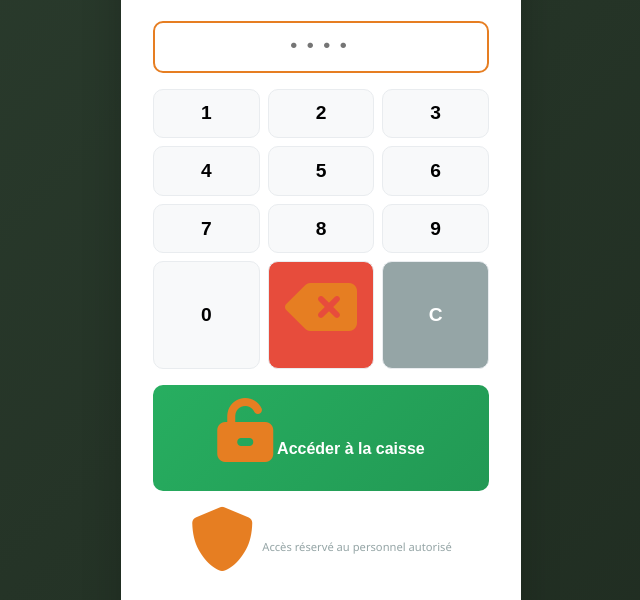
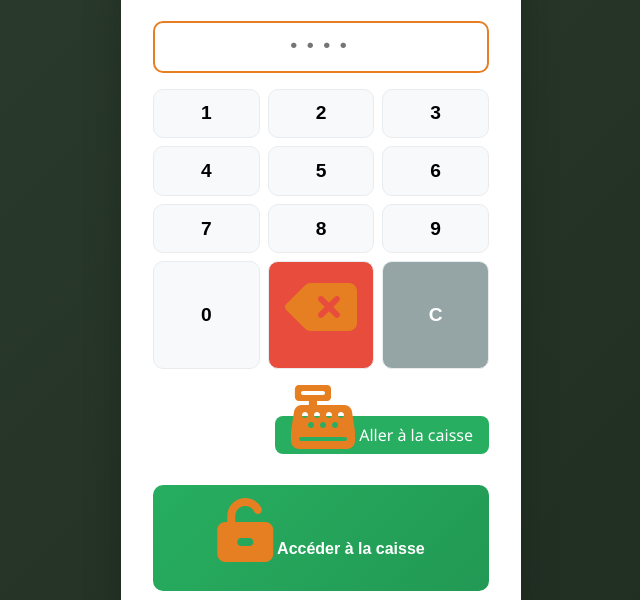
Before and after one commit to amentonniche2005/Tabia-Coffee-Shop, a website: page caisse-login.html in a window 1280 px wide. Shown: the part 195-795 px from the top of the page, without its empty margins (319-959 px from the left). Drawn offline with Linux system fonts and the light colour scheme.

```diff
--- a/caisse-login.html
+++ b/caisse-login.html
@@ -220,6 +220,11 @@
             <button class="keypad-btn delete" data-value="delete"><i class="fas fa-backspace"></i></button>
             <button class="keypad-btn clear" data-value="clear">C</button>
         </div>
+        <div style="margin-bottom: 20px; text-align: right;">
+    <a href="/caisse" style="background: #27ae60; color: white; padding: 8px 16px; border-radius: 8px; text-decoration: none;">
+        <i class="fas fa-cash-register"></i> Aller à la caisse
+    </a>
+</div>
 
         <button id="loginBtn" class="login-btn">
             <i class="fas fa-unlock-alt"></i> Accéder à la caisse
```
